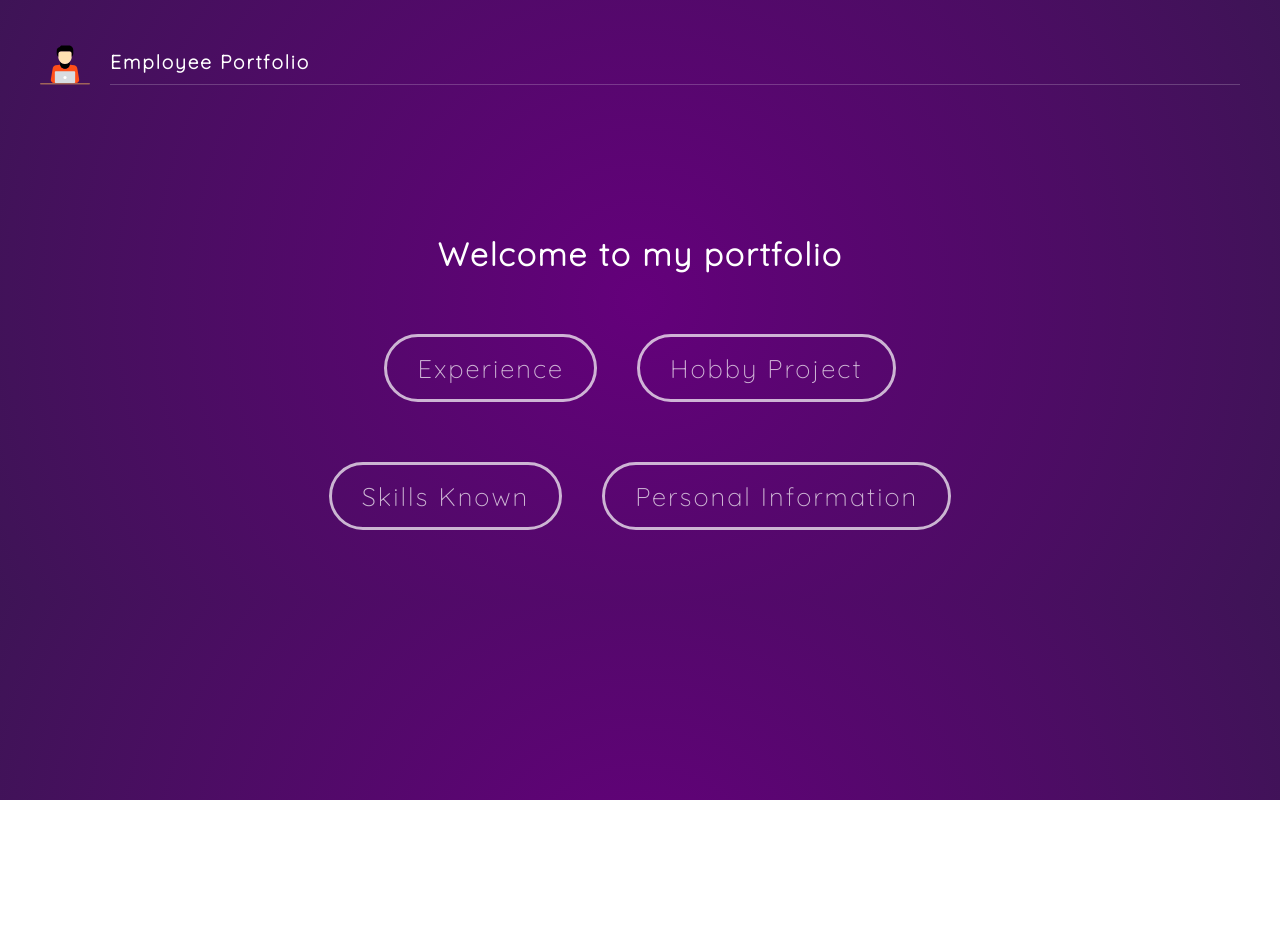
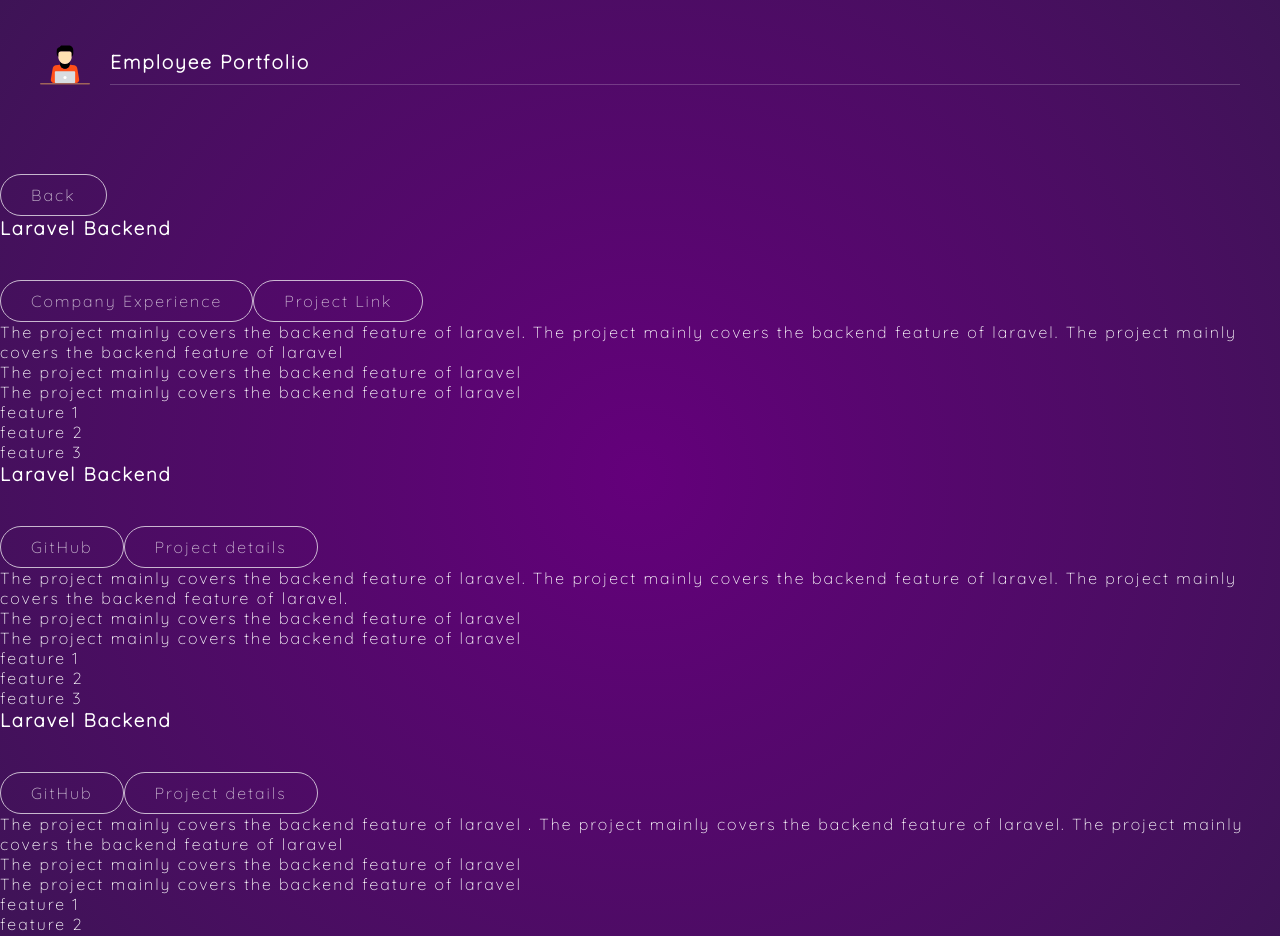
Before and after one commit to deepak0023/portfolio, a React (Create React App) app: page /experience in a window 1280 px wide. Shown: the top 936 px of the page. Before the commit the page ends 800 px from the top, so only its background shows below. Built offline with nearby package versions, Linux system fonts and the light colour scheme.

Commit message:
Experience : Adding a basic layout for experience components

```diff
--- a/src/App.js
+++ b/src/App.js
@@ -2,12 +2,17 @@
 import { Route, Switch } from "react-router-dom";
 import Header from './components/Header';
 import Home from './components/Home';
+import Experience from './components/Experience';
+
 
 function App() {
   return (
     <>
       <Header />
       <Switch>
+        <Route path="/experience">
+          <Experience />
+        </Route>
         <Route path="/">
           <Home />
         </Route>
--- /dev/null
+++ b/src/components/Experience.js
@@ -0,0 +1,94 @@
+import React from 'react';
+import { Link } from 'react-router-dom';
+
+const Experience = () => {
+
+  return (
+    <div className="base skill_container">
+
+      {
+        <div>
+          <Link to="/Home">
+            <button className="back_button">Back</button>
+          </Link>
+        </div>
+      }
+
+      <div className="project_block">
+
+        <h3>Laravel Backend</h3>
+        {
+          <div className="Project Section">
+            <Link to={{ pathname: "https://github.com/deepak0023/laravel_backend" }} target="_blank">
+              <button className="skill_button">Company Experience</button>
+            </Link>
+            <Link to="/AboutProject" target="_blank">
+              <button className="skill_button">Project Link</button>
+            </Link>
+            <p>The project mainly covers the backend feature of laravel. The project mainly covers the backend feature of laravel. The project mainly covers the backend feature of laravel</p>
+            <p>The project mainly covers the backend feature of laravel</p>
+            <p>The project mainly covers the backend feature of laravel</p>
+            <ul>
+              <li>feature 1</li>
+              <li>feature 2</li>
+              <li>feature 3</li>
+            </ul>
+          </div>
+        }
+
+      </div>
+
+      <div className="project_block">
+
+        <h3>Laravel Backend</h3>
+        {
+          <div className="Project Section">
+            <Link to={{ pathname: "https://github.com/deepak0023/laravel_backend" }} target="_blank">
+              <button className="skill_button">GitHub</button>
+            </Link>
+            <Link to="/AboutProject" target="_blank">
+              <button className="skill_button">Project details</button>
+            </Link>
+            <p>The project mainly covers the backend feature of laravel. The project mainly covers the backend feature of laravel. The project mainly covers the backend feature of laravel.</p>
+            <p>The project mainly covers the backend feature of laravel</p>
+            <p>The project mainly covers the backend feature of laravel</p>
+            <ul>
+              <li>feature 1</li>
+              <li>feature 2</li>
+              <li>feature 3</li>
+            </ul>
+          </div>
+        }
+
+      </div>
+
+      <div className="project_block">
+
+        <h3>Laravel Backend</h3>
+        {
+          <div className="Project Section">
+            <Link to={{ pathname: "https://github.com/deepak0023/laravel_backend" }} target="_blank">
+              <button className="skill_button">GitHub</button>
+            </Link>
+            <Link to="/AboutProject" target="_blank">
+              <button className="skill_button">Project details</button>
+            </Link>
+            <p>The project mainly covers the backend feature of laravel . The project mainly covers the backend feature of laravel. The project mainly covers the backend feature of laravel</p>
+            <p>The project mainly covers the backend feature of laravel</p>
+            <p>The project mainly covers the backend feature of laravel</p>
+            <ul>
+              <li>feature 1</li>
+              <li>feature 2</li>
+              <li>feature 3</li>
+            </ul>
+          </div>
+        }
+
+      </div>
+
+
+    </div>
+  )
+}
+
+export default Experience;
```
